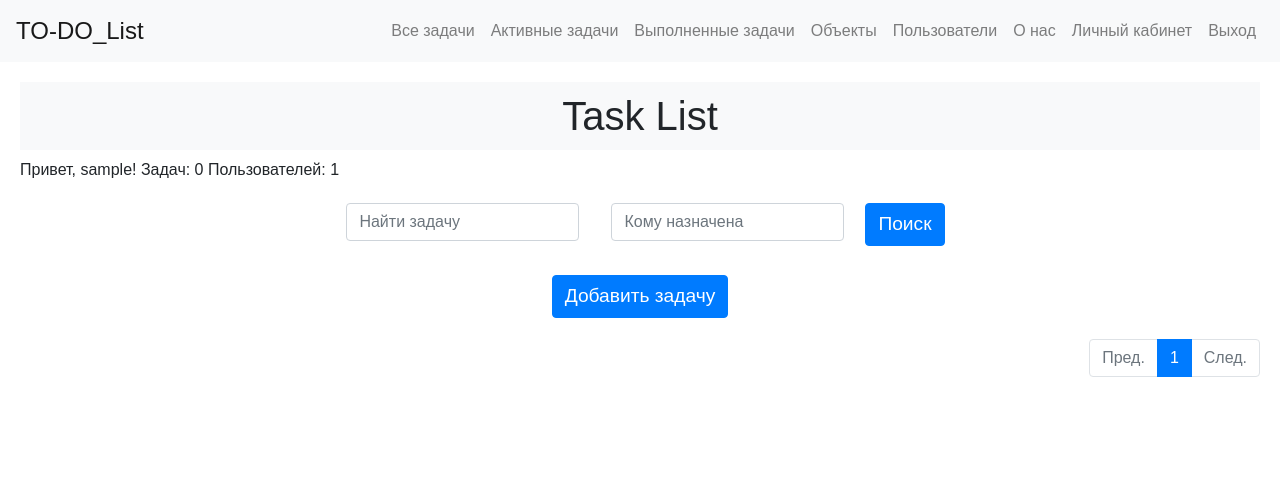
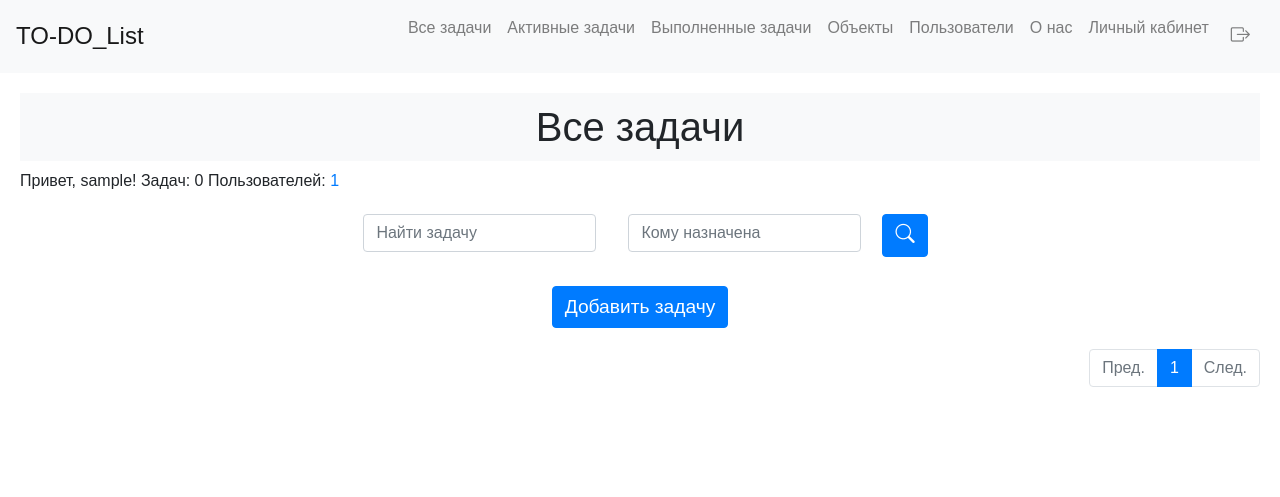
Before and after one commit to Alexej-Mich61/To-Do_List, a Django app: page / in a window 1280 px wide. Shown: the top 497 px of the page. Run offline with Django 4.2, Linux system fonts and the light colour scheme; the visitor is signed in with stand-in values (Sample User, id 1); data comes from the database, SQL or seed files in the repository; data that the repository does not hold is empty; some libraries are stand-ins or nearby versions.

Commit message:
D_4 финальные правки

```diff
--- a/todo/settings.py
+++ b/todo/settings.py
@@ -115,7 +115,8 @@ DEFAULT_AUTO_FIELD = 'django.db.models.BigAutoField'
 AUTH_USER_MODEL = 'todos.CustomUser'
 
 # Redirect URLs after login and logout
-
+LOGIN_URL = 'login'
+LOGOUT_URL = 'logout'
 LOGIN_REDIRECT_URL = 'task_list'
 LOGOUT_REDIRECT_URL = 'login'
 
--- a/todo/urls.py
+++ b/todo/urls.py
@@ -1,21 +1,9 @@
 """
 URL configuration for todo project.
-
-The `urlpatterns` list routes URLs to views. For more information please see:
-    https://docs.djangoproject.com/en/4.2/topics/http/urls/
-Examples:
-Function views
-    1. Add an import:  from my_app import views
-    2. Add a URL to urlpatterns:  path('', views.home, name='home')
-Class-based views
-    1. Add an import:  from other_app.views import Home
-    2. Add a URL to urlpatterns:  path('', Home.as_view(), name='home')
-Including another URLconf
-    1. Import the include() function: from django.urls import include, path
-    2. Add a URL to urlpatterns:  path('blog/', include('blog.urls'))
 """
 from django.contrib import admin
 from django.urls import path, include
+from django.contrib.auth import views as auth_views  # Добавьте этот импорт
 # from todos import views
 
 
@@ -25,4 +13,5 @@ urlpatterns = [
     path('admin/', admin.site.urls),
     path('accounts/', include('django.contrib.auth.urls')),  # Включите встроенные представления аутентификации Django
     path('', include('todos.urls')), # Включаем URL для приложения todos
+    path('logout/', auth_views.LogoutView.as_view(next_page='login'), name='logout'),  # Добавьте этот маршрут
 ]
--- a/todos/models.py
+++ b/todos/models.py
@@ -3,9 +3,9 @@ from django.contrib.auth.models import AbstractUser
 from django.db import models
 
 class CustomUser(AbstractUser):
-    is_approved = models.BooleanField(default=False)
+    is_approved = models.BooleanField(default=False) # по дефолту не одобренный администратором
 
-class Building(models.Model):
+class Building(models.Model): # объекты/здания
     ak = models.CharField(max_length=100)
     building_name = models.CharField(max_length=200)
     address = models.CharField(max_length=255)
@@ -13,7 +13,7 @@ class Building(models.Model):
     def __str__(self):
         return f"{self.ak}. {self.building_name}"
 
-class Task(models.Model):
+class Task(models.Model): # задачи
     STATUS_CHOICES = [
         ('active', 'Active'),
         ('completed', 'Completed'),
@@ -23,16 +23,16 @@ class Task(models.Model):
     description = models.TextField()
     created_at = models.DateTimeField(auto_now_add=True)
     updated_at = models.DateTimeField(auto_now=True)
-    assigned_to = models.ForeignKey('todos.CustomUser', on_delete=models.CASCADE, null=True, blank=True)
-    building = models.ForeignKey('Building', on_delete=models.SET_NULL, null=True, blank=True)
+    assigned_to = models.ForeignKey('todos.CustomUser', on_delete=models.CASCADE, null=True, blank=True) # один ко многим
+    building = models.ForeignKey('Building', on_delete=models.SET_NULL, null=True, blank=True) # один ко многим
     status = models.CharField(max_length=20, choices=STATUS_CHOICES, default='active')
 
     def __str__(self):
         return self.title
 
-class Commentary(models.Model):
-    task = models.ForeignKey(Task, on_delete=models.CASCADE, related_name='commentaries')
-    user = models.ForeignKey('todos.CustomUser', on_delete=models.CASCADE)
+class Commentary(models.Model): # комментарии
+    task = models.ForeignKey(Task, on_delete=models.CASCADE, related_name='commentaries') # один ко многим
+    user = models.ForeignKey('todos.CustomUser', on_delete=models.CASCADE) # один ко многим
     text = models.TextField()
     created_at = models.DateTimeField(auto_now_add=True)
 
--- a/todos/templates/registration/register.html
+++ b/todos/templates/registration/register.html
@@ -23,7 +23,7 @@
                         <label for="id_password2">Повторите пароль</label>
                         {{ form.password2 }}
                     </div>
-                    <button type="submit" class="btn btn-primary btn-block">Готово</button>
+                    <button type="submit" class="btn btn-primary btn-block">Отправить</button>
                 </form>
                 <p class="text-center mt-3">Уже есть аккаунт? <a href="{% url 'login' %}">Авторизация</a></p>
             </div>
--- a/todos/templates/todos/about.html
+++ b/todos/templates/todos/about.html
@@ -10,7 +10,7 @@
         <div class="row justify-content-center">
             <div class="col-md-8 text-center">
                 <h1 class="text-center">О нас</h1>
-                <h3 class="text-center mt-3">Добро пожаловать на сайт проекта TO-DO_List, разработал студент группы Python-316 Компьютерной Академии Топ<br>Михайличенко Алексей.</h3>
+                <h3 class="text-center mt-3">Сайт django-проекта TO-DO_List<br>Разработал студент группы Python-316<br>Компьютерной Академии Топ<br>Михайличенко Алексей.</h3>
                 <div class="mt-3">
                     <a href="https://rostov.top-academy.ru/" target="_blank">
                         <img src="{% static 'todos/images/logo_top.jpg' %}" alt="Logo Top Academy" class="img-fluid" style="max-width: 300px;">
--- a/todos/templates/todos/base.html
+++ b/todos/templates/todos/base.html
@@ -42,7 +42,12 @@
                 </li>
                 {% if user.is_authenticated %}
                     <li class="nav-item">
-                        <a class="nav-link" href="{% url 'logout' %}?next={% url 'login' %}">Выход</a>
+                        <form method="post" action="{% url 'logout' %}">
+                            {% csrf_token %}
+                            <button type="submit" class="btn btn-link nav-link">
+                                <i class="bi bi-box-arrow-right"></i>
+                            </button>
+                        </form>
                     </li>
                 {% else %}
                     <li class="nav-item">
--- a/todos/templates/todos/task_list.html
+++ b/todos/templates/todos/task_list.html
@@ -1,12 +1,12 @@
 <!--todos/templates/todos/task_list.html-->
 {% extends 'todos/base.html' %}
 
-{% block title %}Вс задачи{% endblock %}
+{% block title %}Все задачи{% endblock %}
 
 {% block content %}
-    <h1>Task List</h1>
+    <h1>Все задачи</h1>
     <div class="d-flex justify-content-between align-items-center mb-3">
-        <p class="mb-0">Привет, {{ request.user }}! Задач: {{ page_obj.paginator.count }} Пользователей: {{ users_count }}</p>
+        <p class="mb-0">Привет, {{ request.user }}! Задач: {{ page_obj.paginator.count }} Пользователей: <a href="{% url 'users_list' %}">{{ users_count }}</a></p>
     </div>
 
     <!-- Поиск по заголовкам задач и пользователю -->
@@ -19,7 +19,9 @@
             <label for="assigned_to" class="sr-only">Кому назначена</label>
             <input type="text" class="form-control" id="assigned_to" name="assigned_to" placeholder="Кому назначена">
         </div>
-        <button type="submit" class="btn btn-primary mb-2">Поиск</button>
+        <button type="submit" class="btn btn-primary mb-2">
+            <i class="bi bi-search"></i>
+        </button>
     </form>
 
     <!-- Кнопка создания новой задачи -->
@@ -32,10 +34,10 @@
     <ul class="list-group">
         {% for task in page_obj %}
             <li class="list-group-item task-container">
-                <h2 class="mb-1">Заголовок: {{ task.title }}</h2>
+                <h2 class="mb-1"><i class="bi bi-card-heading"></i> {{ task.title }}</h2>
                 <p class="mb-1">Описание: {{ task.description }}</p>
                 {% if task.building %}
-                    <h2 class="mb-1">Building: {{ task.building.ak }}. {{ task.building.building_name }} ({{ task.building.address }})</h2>
+                    <h2 class="mb-1"><i class="bi bi-building"></i> {{ task.building.ak }}. {{ task.building.building_name }} ({{ task.building.address }})</h2>
                 {% endif %}
                 <h2 class="mb-1">Кому: {{ task.assigned_to.username }}</h2>
                 <p class="mb-1">Добавлена: {{ task.created_at }}</p>
@@ -50,9 +52,9 @@
                 <div class="commentary-container mt-3">
                     {% for commentary in task.commentaries.all %}
                         <div class="commentary-item">
-                            <p class="mb-1">User: {{ commentary.user.username }}</p>
-                            <h3 class="mb-1">Text: {{ commentary.text }}</h3>
-                            <p class="mb-1">Created at: {{ commentary.created_at }}</p>
+                            <p class="mb-1">Пользователь: {{ commentary.user.username }}</p>
+                            <h3 class="mb-1"><i class="bi bi-chat-left-text"></i> {{ commentary.text }}</h3>
+                            <p class="mb-1">Добавлен: {{ commentary.created_at }}</p>
                             {% if perms.todos.change_commentary %}
                                 <a href="{% url 'commentary_update' commentary.id %}" class="btn btn-warning btn-sm mb-1">Редактировать</a>
                             {% endif %}
--- a/todos/urls.py
+++ b/todos/urls.py
@@ -3,7 +3,13 @@
 
 from django.urls import path
 from . import views
-from .views import CustomPasswordResetView, CustomPasswordResetDoneView, CustomPasswordResetConfirmView, CustomPasswordResetCompleteView
+from .views import (
+    CustomPasswordResetView,
+    CustomPasswordResetDoneView,
+    CustomPasswordResetConfirmView,
+    CustomPasswordResetCompleteView,
+    CustomLogoutView,
+)
 
 urlpatterns = [
     path('', views.task_list, name='task_list'),
@@ -29,6 +35,7 @@ urlpatterns = [
     path('password_reset/done/', CustomPasswordResetDoneView.as_view(), name='password_reset_done'),
     path('reset/<uidb64>/<token>/', CustomPasswordResetConfirmView.as_view(), name='password_reset_confirm'),
     path('reset/done/', CustomPasswordResetCompleteView.as_view(), name='password_reset_complete'),
+    path('logout/', CustomLogoutView.as_view(), name='logout'),
 
 
 ]
--- a/todos/views.py
+++ b/todos/views.py
@@ -1,6 +1,7 @@
 # todos/views.py
 from django.shortcuts import render, redirect, get_object_or_404
 from django.contrib.auth.decorators import login_required, permission_required
+from django.contrib.auth.views import LogoutView # для логаута
 from django.contrib.auth import login, authenticate
 from django.db.models import Q
 from django.core.paginator import Paginator
@@ -9,6 +10,10 @@ from .forms import TaskForm, BuildingForm, BuildingSearchForm, CommentaryForm, C
 from django.contrib.auth.views import PasswordResetView, PasswordResetDoneView, PasswordResetConfirmView, PasswordResetCompleteView
 from django.urls import reverse_lazy
 from .forms import CustomPasswordResetForm, CustomSetPasswordForm
+
+
+class CustomLogoutView(LogoutView):
+    next_page = 'login'  # имя URL-адреса для перенаправления после выхода
 
 class CustomPasswordResetView(PasswordResetView):
     template_name = 'registration/password_reset_form.html'
@@ -120,6 +125,7 @@ def task_list_completed(request):
 
     return render(request, 'todos/task_list_completed.html', {'page_obj': page_obj, 'users_count': users_count})
 
+
 @login_required
 @permission_required('todos.add_task', raise_exception=True)
 def task_create(request):
@@ -156,15 +162,20 @@ def task_delete(request, pk):
 
 @login_required
 def building_list(request):
+    ak_search = request.GET.get('ak_search')
+    name_search = request.GET.get('name_search')
     buildings = Building.objects.all()
 
-    # Пагинация
+    if ak_search:
+        buildings = buildings.filter(ak__icontains=ak_search) # поиск
+    if name_search:
+        buildings = buildings.filter(building_name__icontains=name_search)
+
     paginator = Paginator(buildings, 5)  # Показывать по 5 зданий на страницу
     page_number = request.GET.get('page')
     page_obj = paginator.get_page(page_number)
 
     return render(request, 'todos/building_list.html', {'page_obj': page_obj})
-
 @login_required
 @permission_required('todos.add_building', raise_exception=True)
 def building_create(request):
@@ -212,7 +223,7 @@ def building_search(request):
     form = BuildingSearchForm(request.GET)
     buildings = Building.objects.all()
     if form.is_valid():
-        search = form.cleaned_data.get('search')
+        search = form.cleaned_data.get('search') # поиск
         buildings = buildings.filter(
             Q(ak__icontains=search) |
             Q(building_name__icontains=search) |
```
Also changed, not shown: todos/templates/todos/building_list.html (+23 -3 lines), todos/templates/todos/task_list_active.html (+9 -7 lines), todos/templates/todos/task_list_completed.html (+10 -8 lines), todos/templates/todos/users_list.html (+8 -3 lines).
